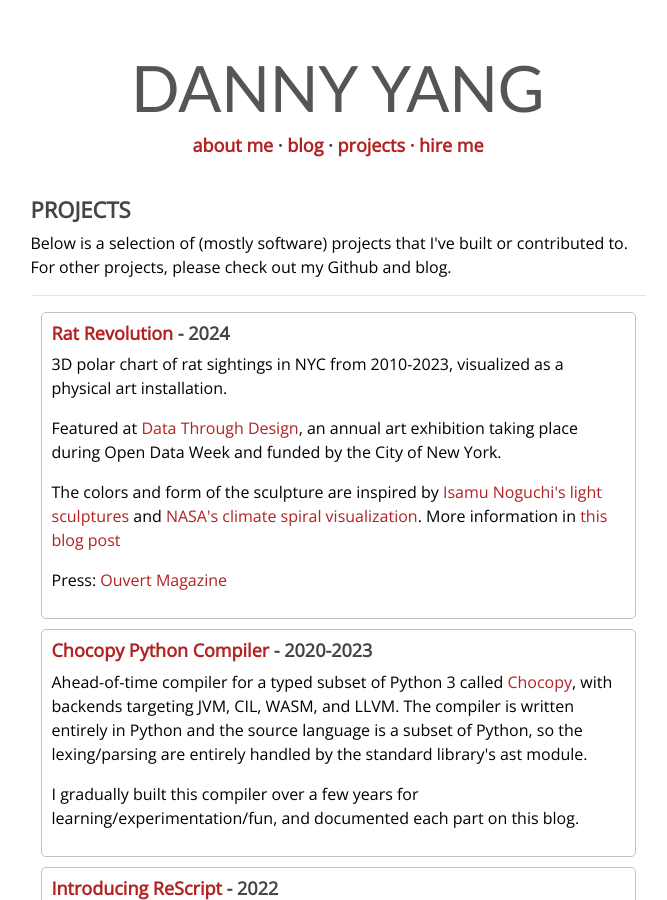
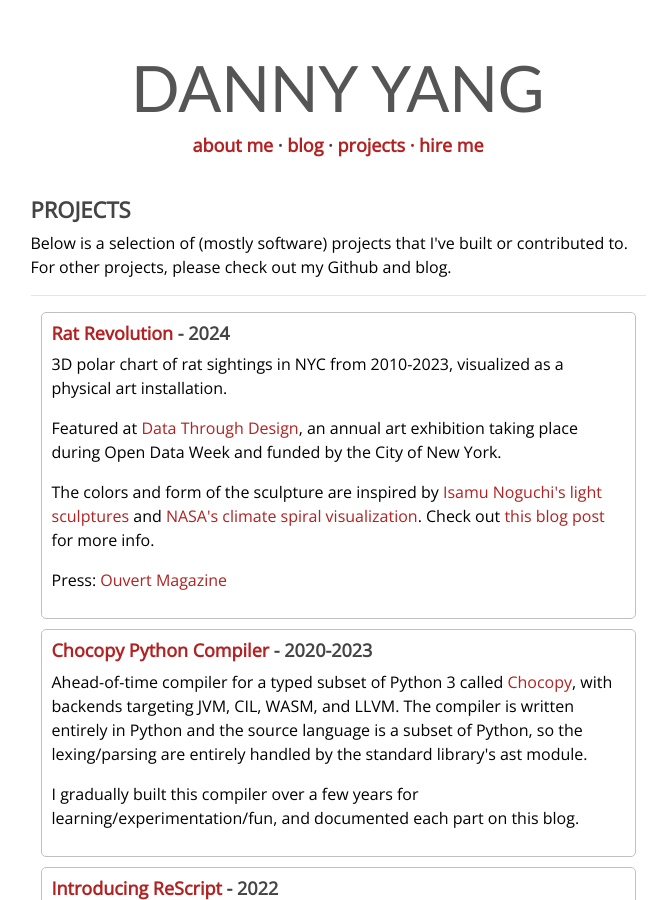
Before and after one commit to yangdanny97/yangdanny97.github.io, a Jekyll site: the page built from projects/index.html, in a window 1280 px wide and 900 px high. Shown: the whole window, without its empty margins (302-969 px from the left). Built offline with Jekyll 4.4.1, drawn with Linux system fonts in a browser that asks for light colours.

Commit message:
update link

```diff
--- a/projects/index.html
+++ b/projects/index.html
@@ -25,7 +25,7 @@ description: Personal and Academic Projects
             <p>The colors and form of the sculpture are inspired by <a
                     href="https://shop.noguchi.org/collections/akari-light-sculptures" target="_blank">Isamu Noguchi's
                     light sculptures</a> and <a href="https://svs.gsfc.nasa.gov/5057/" target="_blank">NASA's climate
-                    spiral visualization</a>. More information in <a href="https://yangdanny97.github.io/blog/2024/11/22/from-data-to-art-rat-revolution">this blog post</a></p>
+                    spiral visualization</a>. Check out <a href="https://yangdanny97.github.io/blog/2024/11/22/from-data-to-art-rat-revolution">this blog post</a> for more info.</p>
             <p>Press: <a href="https://ouvertmagazine.com/2024/04/26/dxd-using-art-and-design-to-humanize-data/"  target="_blank">Ouvert Magazine</a></p>
         </div>
         <div class="project-item">
```
